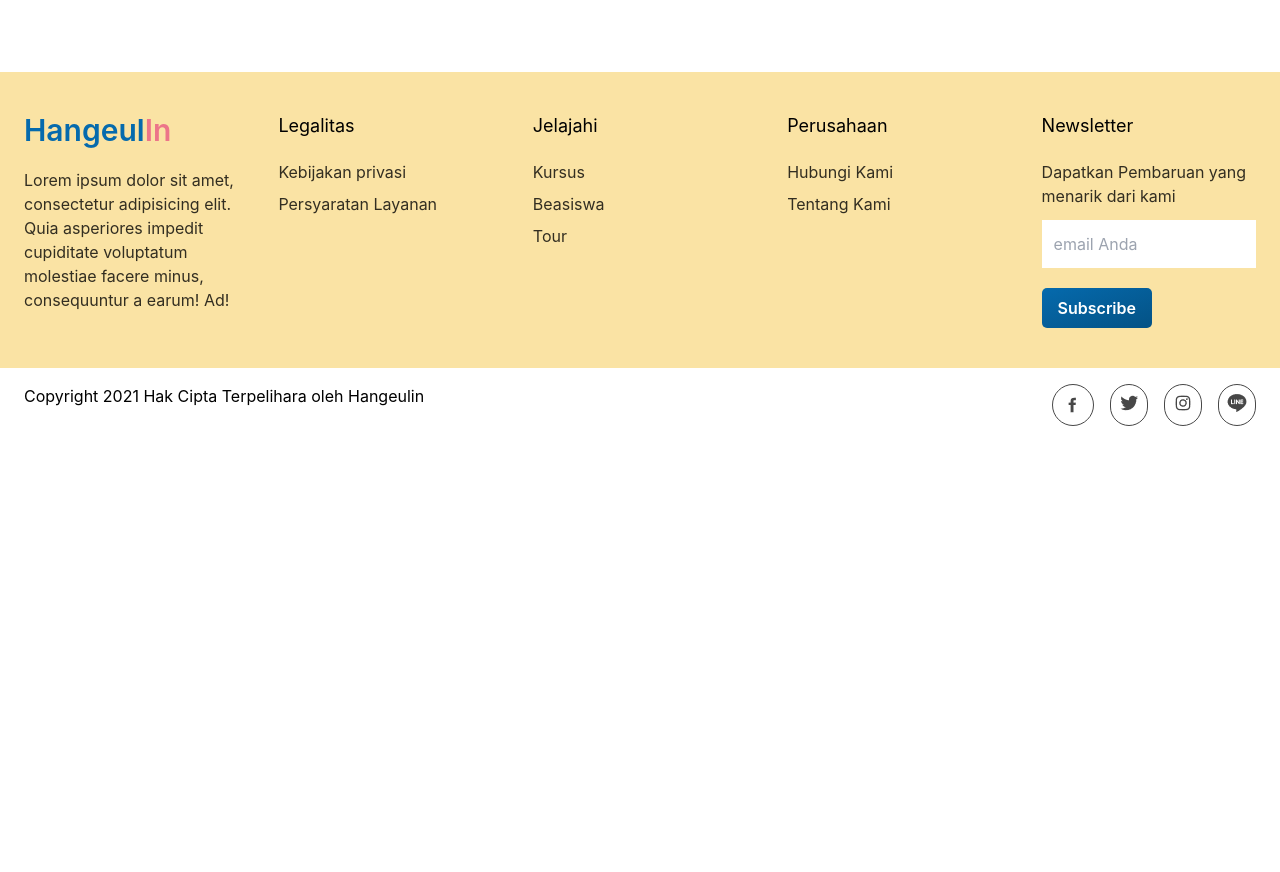
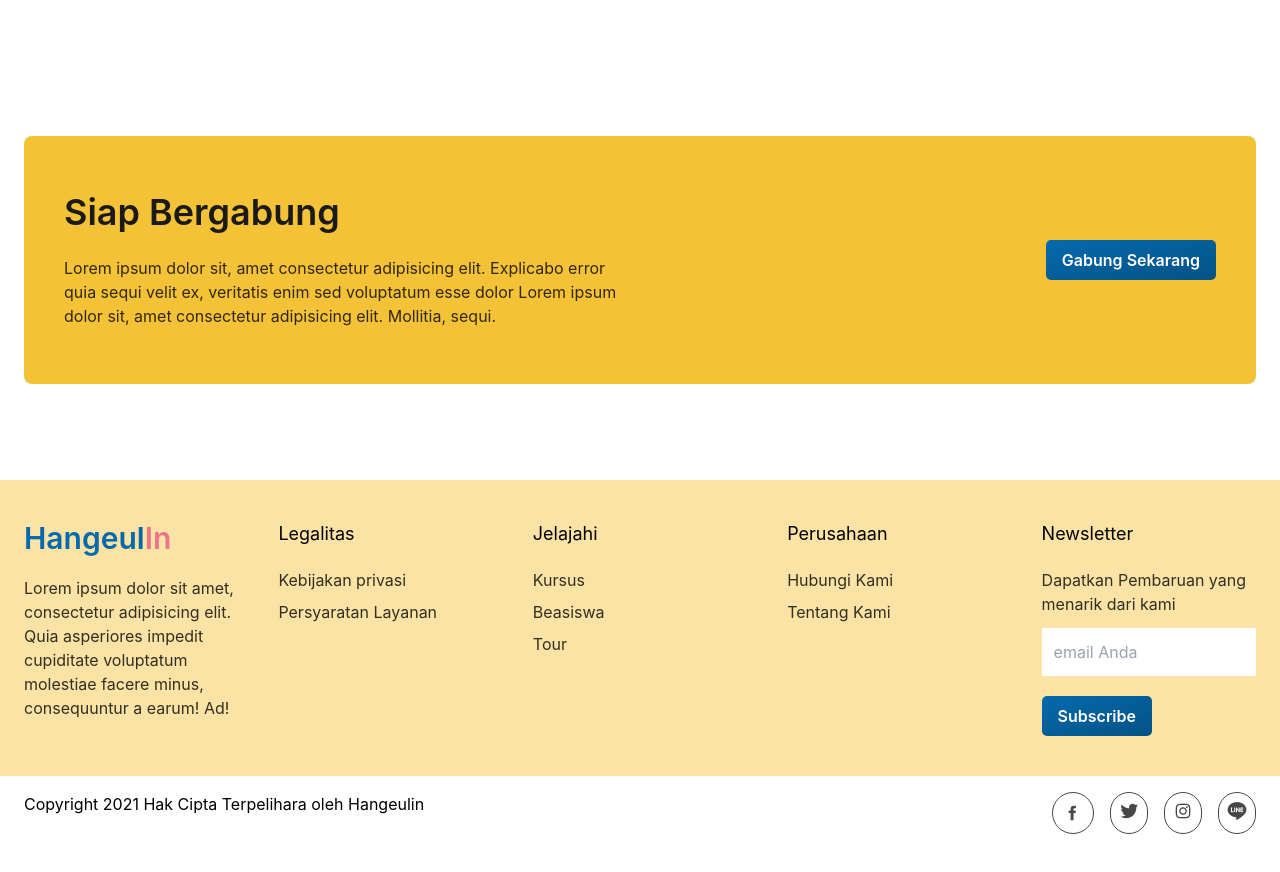
Before and after one commit to ikhlasdansantai/Hangeulin, a React (Vite) app: page / in a window 1280 px wide. Shown: the part 3140-4012 px from the top of the page. Built offline with nearby package versions, Linux system fonts and the light colour scheme.

Commit message:
menambahkan comp joinwithus pada comp main

```diff
--- a/src/containers/Main/Main.jsx
+++ b/src/containers/Main/Main.jsx
@@ -1,6 +1,7 @@
 import Price from "../../components/section/Price/Price";
 import Services from "../../components/section/Services/Services";
 import Testimonials from "../../components/section/Testimonials/Testimonials";
+import JoinWithUs from "../../components/section/joinWithUs/JoinWithUs";
 
 const Main = () => {
   return (
@@ -8,6 +9,7 @@ const Main = () => {
       <Services />
       <Price />
       <Testimonials />
+      <JoinWithUs />
     </main>
   );
 };
```
